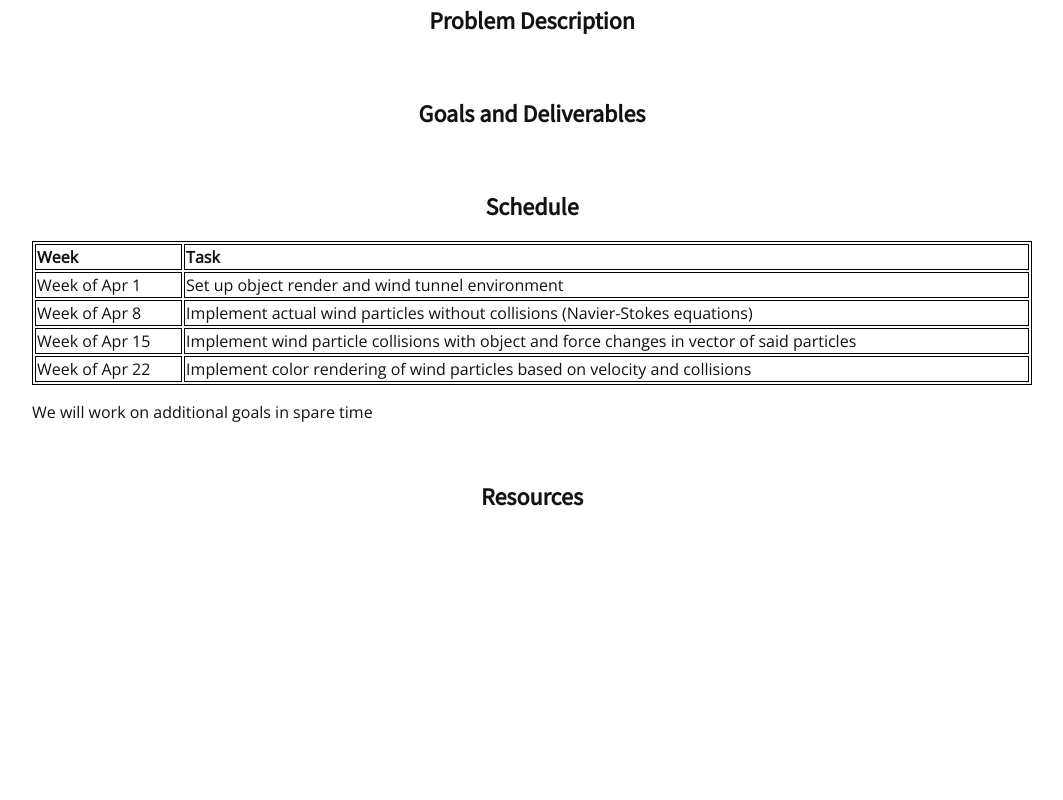
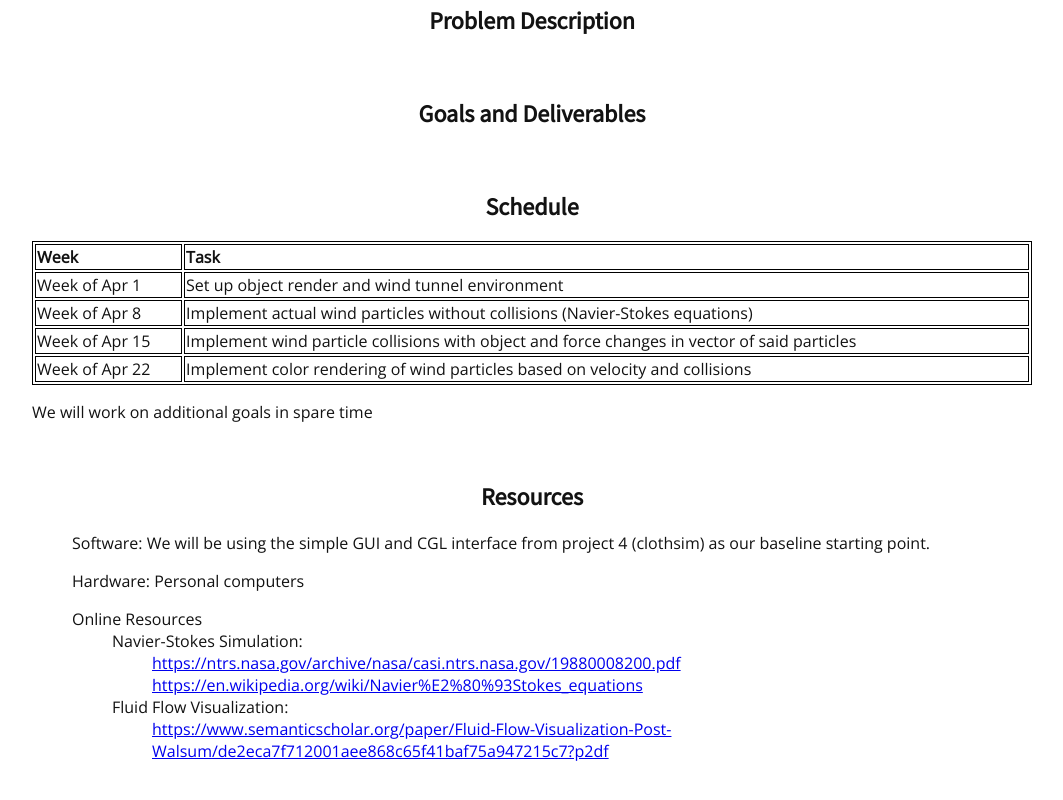
Before and after one commit to OnceLim/szaeWebsite, a plain HTML site: page index.html in a window 1280 px wide. Shown: the part 529-1329 px from the top of the page, without its empty margins (108-1171 px from the left). Before the commit the page ends 1161 px from the top, so only its background shows below. Drawn offline with nearby package versions, Linux system fonts and the light colour scheme.

Commit message:
resources

```diff
--- a/index.html
+++ b/index.html
@@ -106,6 +106,21 @@
 
 <p>
 
+  <ul>Software: We will be using the simple GUI and CGL interface from project 4 (clothsim) as our baseline starting point.</ul>
+<ul>Hardware: Personal computers</ul>
+<ul>
+  Online Resources
+  <ul>
+    Navier-Stokes Simulation:
+    <ul><a href="https://ntrs.nasa.gov/archive/nasa/casi.ntrs.nasa.gov/19880008200.pdf">https://ntrs.nasa.gov/archive/nasa/casi.ntrs.nasa.gov/19880008200.pdf</a></ul>
+    <ul><a href="https://en.wikipedia.org/wiki/Navier%E2%80%93Stokes_equations">https://en.wikipedia.org/wiki/Navier%E2%80%93Stokes_equations</a></ul>
+  </ul>
+  <ul>
+    Fluid Flow Visualization:
+    <ul><a href="https://www.semanticscholar.org/paper/Fluid-Flow-Visualization-Post-Walsum/de2eca7f712001aee868c65f41baf75a947215c7?p2df">https://www.semanticscholar.org/paper/Fluid-Flow-Visualization-Post-Walsum/de2eca7f712001aee868c65f41baf75a947215c7?p2df</a></ul>
+  </ul>
+</ul>
+
 </p>
 
 </body>
```
